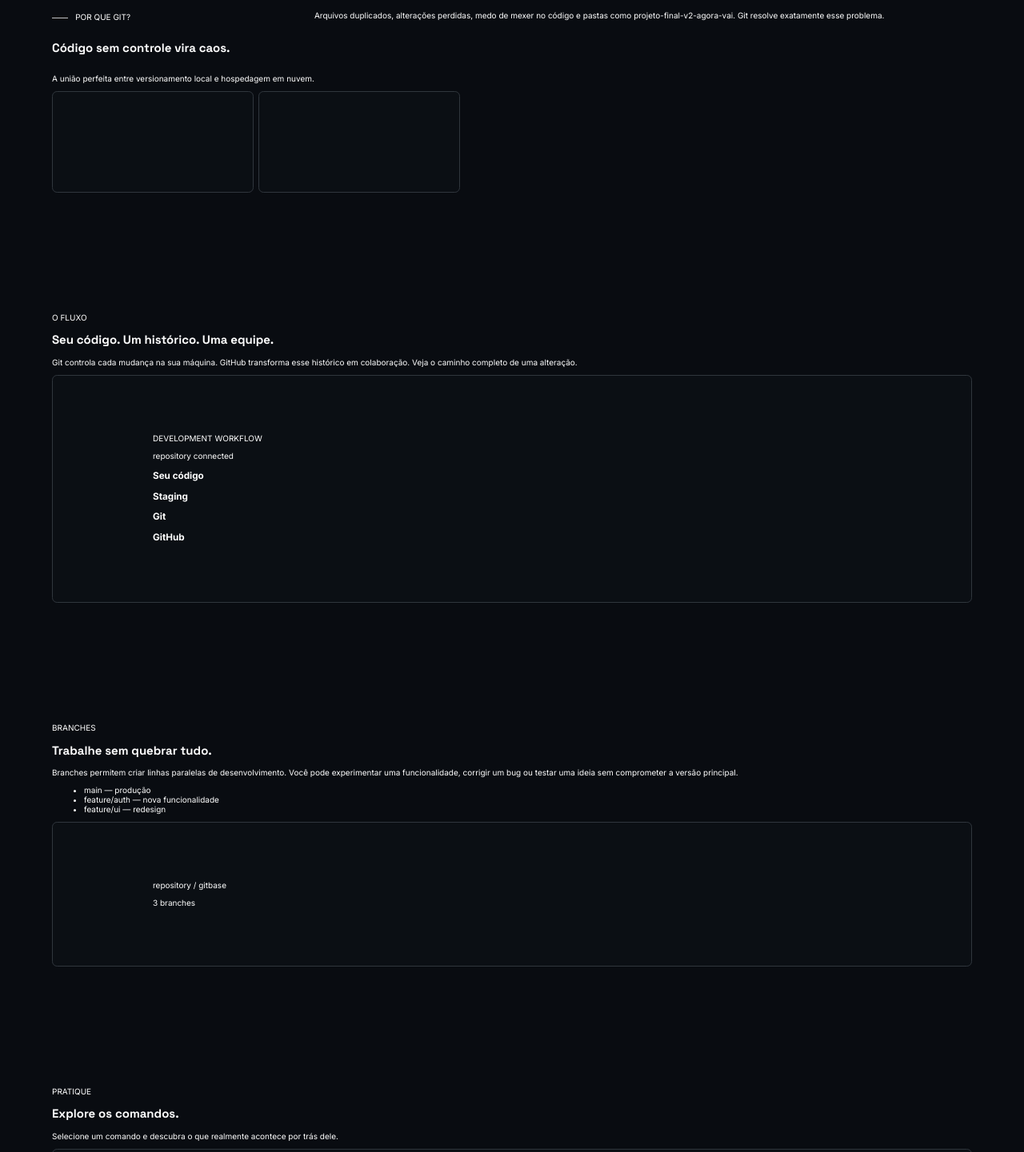
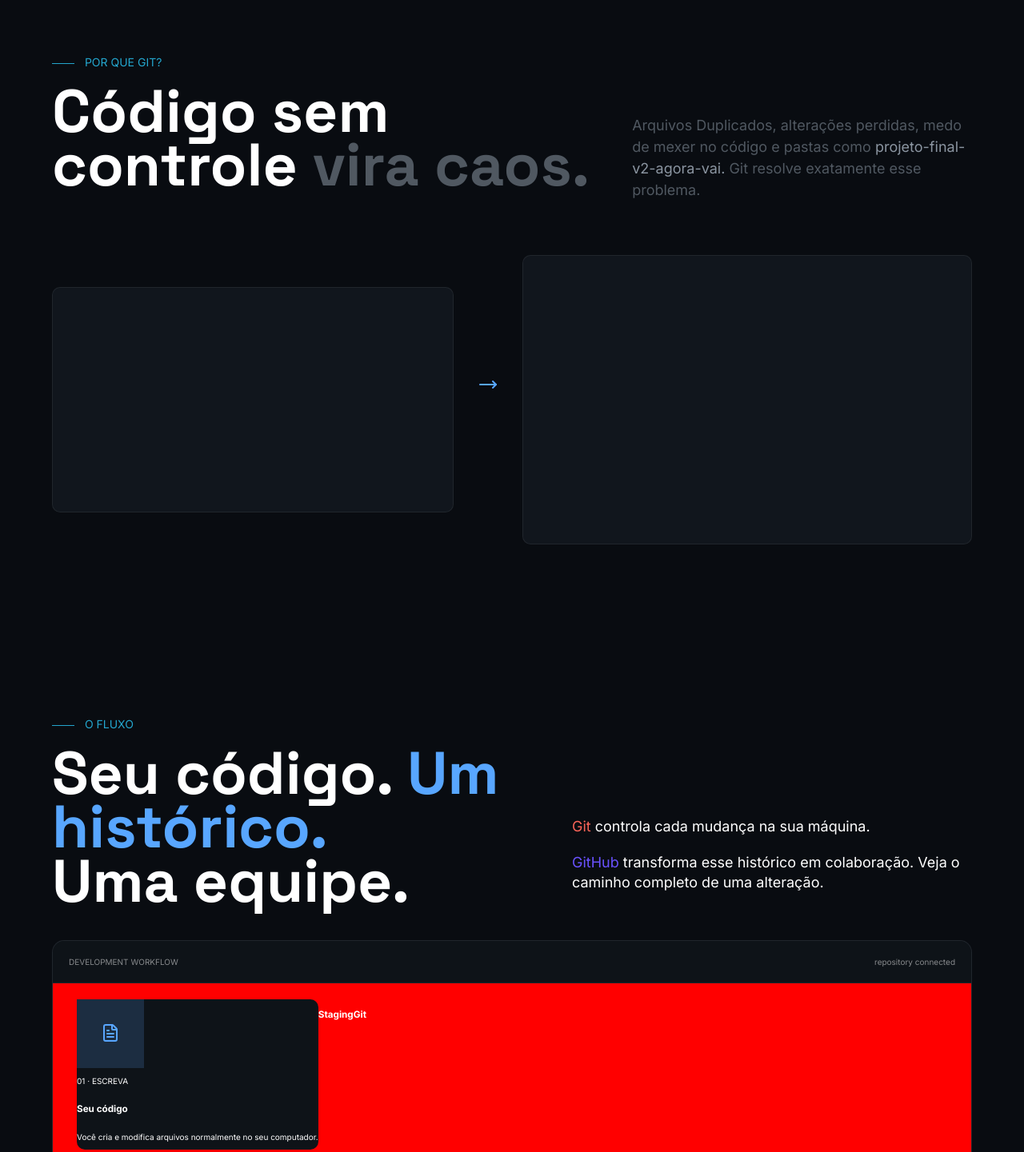
Before and after one commit to euandr/guia-git, a plain HTML site: page index.html in a window 1280 px wide. Shown: the part 920-2361 px from the top of the page at 80% size. Drawn offline with nearby package versions, Linux system fonts and the light colour scheme.

Commit message:
more one section - section three

```diff
--- a/index.html
+++ b/index.html
@@ -12,6 +12,7 @@
       href="https://fonts.googleapis.com/css2?family=Inter:wght@400;500;600;700;800&family=JetBrains+Mono:wght@400;500;600&family=Space+Grotesk:wght@400;500;600;700&display=swap"
       rel="stylesheet"
     />
+    <script src="https://unpkg.com/lucide@latest"></script>
   </head>
 
   <body>
@@ -20,7 +21,7 @@
       <nav class="container">
         <div class="logo">
           <img src="../assets/logo.png" alt="" />
-          <p >GitBase <span>.</span></p>
+          <p>GitBase <span>.</span></p>
         </div>
 
         <div class="menu">
@@ -34,7 +35,6 @@
 
         <button>Conhecer Github</button>
       </nav>
-
     </header>
 
     <main class="container">
@@ -61,17 +61,31 @@
               <p>bash — gitbase ~/projeto</p>
             </div>
             <div class="terminal-body">
-              <p><span class="path-terminal">~/projeto</span> <span class="branch">(main)</span> $ git status</p>
+              <p>
+                <span class="path-terminal">~/projeto</span>
+                <span class="branch">(main)</span> $ git status
+              </p>
               <p class="color-gray">On branch main</p>
               <p class="color-gray">Charges not staged for commit:</p>
-              <p><span class="path-terminal">~/projeto</span> <span class="branch">(main)</span> $ git add .</p>
-              <p><span class="path-terminal">~/projeto</span> <span class="branch">(main)</span> $ git commit -m <span class="branch">"feat: new dashboard"</span></p>
+              <p>
+                <span class="path-terminal">~/projeto</span>
+                <span class="branch">(main)</span> $ git add .
+              </p>
+              <p>
+                <span class="path-terminal">~/projeto</span>
+                <span class="branch">(main)</span> $ git commit -m
+                <span class="branch">"feat: new dashboard"</span>
+              </p>
               <p class="color-green">[main a81c2e9] feat: new dashboard</p>
-              <p><span class="path-terminal">~/projeto</span> <span class="branch">(main)</span> $ git push origin main <span class="espaco-piscando"></span></p>
+              <p>
+                <span class="path-terminal">~/projeto</span>
+                <span class="branch">(main)</span> $ git push origin main
+                <span class="espaco-piscando"></span>
+              </p>
 
               <div class="terminal-info">
                 <div class="top-subterminal">
-                  <p class="color-gray"> COMMITS</p>
+                  <p class="color-gray">COMMITS</p>
                   <p class="color-green">sync</p>
                 </div>
                 <div class="bottom-subterminal">
@@ -89,7 +103,6 @@
                     <p>initial commit</p>
                   </div>
                 </div>
-
               </div>
             </div>
           </div>
@@ -97,51 +110,70 @@
       </section>
 
       <section>
-        <div class="section-top">
-          <div>
+        <div class="section2-top">
+          <div class="div-title">
             <p><span>――</span>ㅤPOR QUE GIT?</p>
-            <h1>Código sem controle <span>vira caos.</span></h1>
-            <p>
-              A união perfeita entre versionamento local e hospedagem em nuvem.
-            </p>
+            <h1>
+              Código sem controle <span class="color-gray">vira caos.</span>
+            </h1>
           </div>
-          <p>
-            Arquivos duplicados, alterações perdidas, medo de mexer no código e
-            pastas como projeto-final-v2-agora-vai. Git resolve exatamente esse
-            problema.
+          <p class="color-gray">
+            Arquivos Duplicados, alterações perdidas, medo de mexer no código e
+            pastas como
+            <span class="color-gray-maisclaro"
+              >projeto-final-v2-agora-vai.</span
+            >
+            Git resolve exatamente esse problema.
           </p>
         </div>
 
-        <div class="quadros-cod-organizados">
-          <div class="quadro"></div>
-          <div class="quadro"></div>
+        <div class="section2-quadros">
+          <div class="quadro1"></div>
+          <i data-lucide="move-right"></i>
+          <div class="quadro2"></div>
         </div>
       </section>
 
       <section>
-        <div>
-          <div>
-            <p>O FLUXO</p>
-            <h1>Seu código.<span> Um histórico.</span> Uma equipe.</h1>
+        <div class="section2-top">
+          <div class="div-title">
+            <p><span>――</span>ㅤO FLUXO</p>
+            <h1>
+              Seu código.<span class="color-blue"> Um histórico.</span>
+              ㅤㅤㅤUma equipe.
+            </h1>
           </div>
+          <div class="section3-right">
             <p>
-            Git controla cada mudança na sua máquina. GitHub transforma esse
-            histórico em colaboração. Veja o caminho completo de uma alteração.
+              <span class="color-orange">Git </span>controla cada mudança na sua
+              máquina.
+            </p>
+            <p>
+              <span class="color-purple">GitHub</span> transforma esse histórico
+              em colaboração. Veja o caminho completo de uma alteração.
             </p>
           </div>
-        <div class="quadro">
-          <div class="parte-cima">
+        </div>
+        <div class="section3-quadro">
+          <div class="quadro-top-section3">
             <p>DEVELOPMENT WORKFLOW</p>
             <p>repository connected</p>
           </div>
-          <div>
+          <div class="quadros-internos-section3">
+            <div class="quadro-no-quadro">
+              <div class="small-square">
+               <i class="color-blue" data-lucide="file-text"></i>
+               </div>
+              <p>01 · ESCREVA</p>
               <h3>Seu código</h3>
+              <p>Você cria e modifica arquivos normalmente no seu computador.</p>
             </div>
             <div>
               <h3>Staging</h3>
             </div>
             <div>
               <h3>Git</h3>
+            </div>
           </div>
           <div>
             <h3>GitHub</h3>
@@ -252,5 +284,8 @@
         <a href="./sobre.html">Sobre</a>
       </div>
     </footer>
+    <script>
+      lucide.createIcons();
+    </script>
   </body>
 </html>
--- a/style.css
+++ b/style.css
@@ -1,9 +1,12 @@
 :root {
+  --color-quadro-body: #11161d;
   --color-red: #f85149;
+  --color-orange: #f96458;
+  --color-purple: #6a52ff;
   --color-yellow: #e3b341;
   --color-blue: #58a6ff;
   --color-bg: #090c11;
-  --color-terminal-first: #0b0f14;
+  --color-terminal-first: #0e1318;
   --color-terminal-first-dark: #090d11;
   --color-terminal-second: #090d12;
   --color-border: #30363d;
@@ -13,12 +16,15 @@
   --color-green: #238636;
   --color-green-light: #2ea043;
   --color-cyan: #24a7cf;
-  --header-background: rgba(11, 15, 23, 0.8);
-  --header-border: rgba(255, 255, 255, 0.1);
+  --header-background: #0b0f17cc;
+  --header-border: #ffffff1a;
 }
 
 html {
   font-size: 62.5%;
+}
+.color-gray-maisclaro {
+  color: rgb(139, 149, 161);
 }
 
 body {
@@ -151,7 +157,7 @@ nav button:hover {
 
 section {
   margin-top: 7rem;
-  margin-bottom: 15rem;
+  margin-bottom: 20rem;
 }
 
 .menu {
@@ -373,6 +379,9 @@ section {
 .color-gray {
   color: rgb(80, 88, 97);
 }
+.display-flex{
+  display:flex;
+}
 .circle {
   border-radius: 50%;
   width: 0.9rem;
@@ -407,11 +416,6 @@ section {
   padding: 6.25rem 12.5rem;
 }
 
-.quadros-cod-organizados {
-  display: flex;
-  gap: 0.625rem;
-}
-
 footer {
   margin-top: 12.5rem;
   display: flex;
@@ -421,10 +425,121 @@ footer {
 
 /* ------section 2 -----------------------*/
 
-.section-top {
+.section2-top {
   display: flex;
+  align-items: flex-start;
+  gap: 5rem;
 }
-.section-top div {
+.section2-top p {
+  font-size: 1.8rem;
+}
+.section2-top > p {
+  margin-top: 9rem;
+  width: 151rem;
+  line-height: 1.5;
+}
+.div-title {
   display: flex;
   flex-direction: column;
+  gap: 0.5rem;
+  width: 240rem;
 }
+.div-title h1 {
+  font-size: 7.5rem;
+  line-height: 0.9;
+  margin: 0;
+}
+.div-title p {
+  color: var(--color-cyan);
+  font-size: 1.4rem;
+}
+
+.color-gray {
+  --color-border: #30363d;
+}
+
+.section2-quadros {
+  display: flex;
+  justify-content: space-between;
+  margin-top: 5rem;
+  align-items: flex-start;
+}
+.section2-quadros svg {
+  margin-top: 15rem;
+  color: var(--color-blue);
+}
+.quadro1 {
+  margin-top: 4rem;
+  padding: 14rem 25rem;
+  background-color: rgb(17, 22, 29);
+  border-radius: 1rem;
+  border: 0.0625rem solid
+    color-mix(in srgb, var(--color-border) 50%, transparent);
+}
+.quadro2 {
+  padding: 18rem 28rem;
+  background-color: rgb(17, 22, 29);
+  border-radius: 1rem;
+  border: 0.02rem solid color-mix(in srgb, var(--color-border) 50%, transparent);
+}
+
+.color-blue {
+  color: var(--color-blue);
+}
+.color-orange {
+  color: var(--color-orange);
+}
+.color-purple {
+  color: var(--color-purple);
+}
+.section3-right {
+  display: flex;
+  flex-direction: column;
+  margin-top: 14rem;
+  width: 200rem;
+  gap: 2rem;
+}
+.section3-right p {
+  margin: 0;
+  line-height: 1.4;
+}
+
+.section3-quadro {
+  margin-top: 4rem;
+  background-color: var(--color-quadro-body);
+  border-radius: 1.5rem;
+  border: 0.02rem solid color-mix(in srgb, var(--color-border) 50%, transparent);
+
+}
+
+.quadro-top-section3 {
+  width: 100%;
+  box-sizing: border-box;
+  display: flex;
+  justify-content: space-between;
+  background-color: #0e1318;
+  border-radius: 1.5rem 1.5rem 0 0;
+  padding: 1rem 2rem;
+  border-bottom: 0.02rem solid color-mix(in srgb, var(--color-border) 50%, transparent)
+}
+.quadro-top-section3 p{
+  opacity:0.5
+}
+.quadros-internos-section3{
+  display:flex;
+  background-color:red;
+  padding:2rem 3rem;
+
+}
+.quadro-no-quadro{
+  background-color: #0e1318;
+  display:flex;
+  flex-direction:column;
+  border-radius:1rem;
+
+}
+.small-square{
+  background-color:#1c2d41;
+  padding:3rem;
+  align-self: flex-start;
+}
```
Lines whose indentation alone changed are shown as unchanged.
